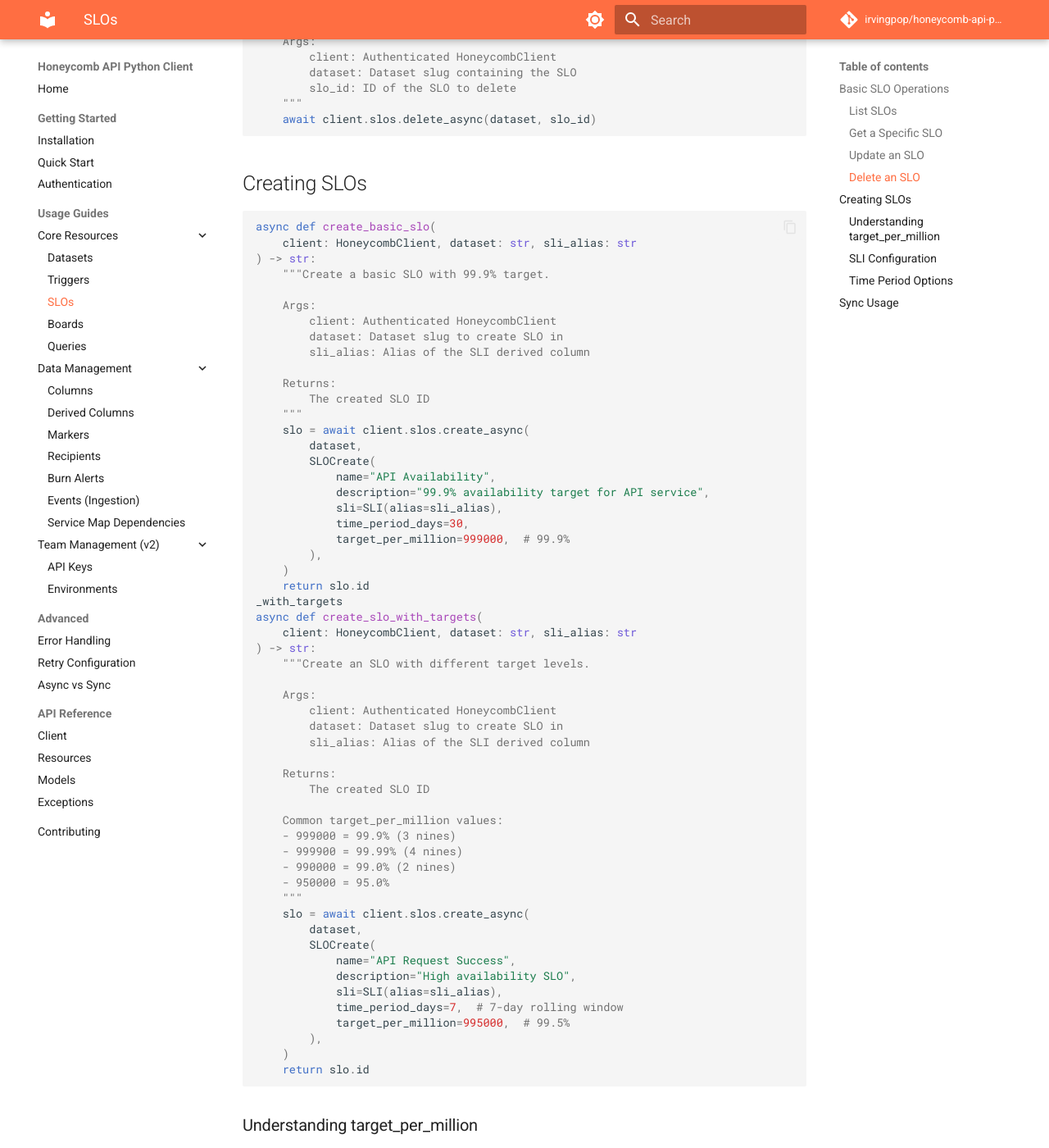
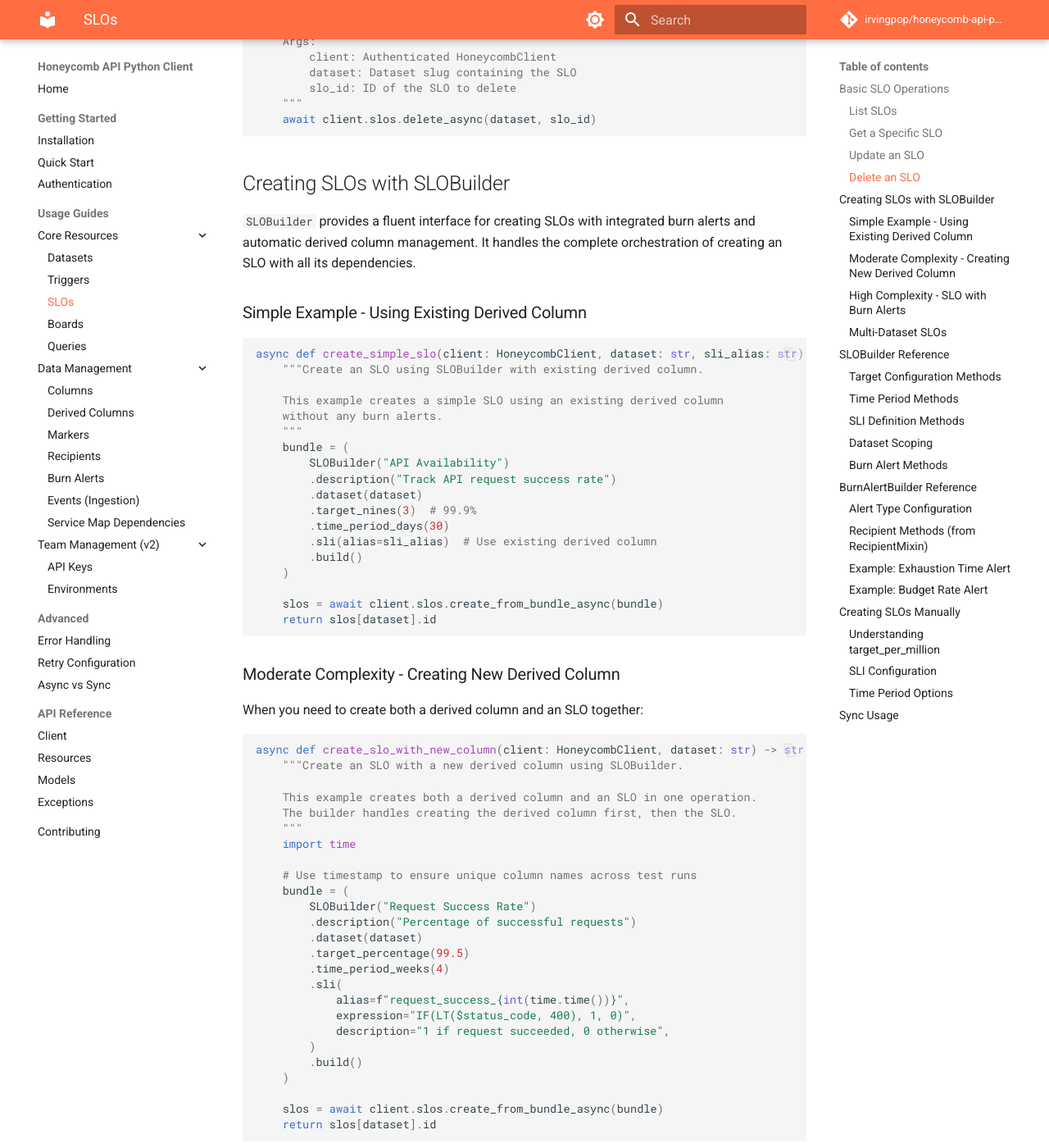
Before and after one commit to irvingpop/honeycomb-api-python, an MkDocs documentation site: the page built from docs/usage/slos.md, in a window 1280 px wide and 1400 px high, scrolled down 1852 px. Shown: the whole window at 82% size. Built offline with MkDocs 1.6.1 and Material for MkDocs 9.7.7, drawn with Linux system fonts in a browser that asks for light colours; comment, search, counter and statistics services are not loaded; some of the changed text lies outside the part shown.

Commit message:
SLO builder and fixing up some integration tests

````diff
--- a/docs/examples/derived_columns/basic_derived_column.py
+++ b/docs/examples/derived_columns/basic_derived_column.py
@@ -44,8 +44,11 @@
     Returns:
         The created derived column ID
     """
+    import time
+
+    # Use timestamp to ensure unique column names across test runs
     dc = (
-        DerivedColumnBuilder("request_success")
+        DerivedColumnBuilder(f"request_success_{int(time.time())}")
         .expression("IF(LT($status_code, 400), 1, 0)")
         .description("1 if request succeeded, 0 otherwise")
         .build()
--- /dev/null
+++ b/docs/examples/slos/builder_slo.py
@@ -0,0 +1,206 @@
+"""SLO Builder CRUD examples - using SLOBuilder for complex SLO creation."""
+
+from __future__ import annotations
+
+from honeycomb import (
+    BurnAlertBuilder,
+    BurnAlertType,
+    HoneycombClient,
+    SLO,
+    SLOBuilder,
+    SLOCreate,
+)
+
+
+# start_example:create_simple
+async def create_simple_slo(client: HoneycombClient, dataset: str, sli_alias: str) -> str:
+    """Create an SLO using SLOBuilder with existing derived column.
+
+    This example creates a simple SLO using an existing derived column
+    without any burn alerts.
+    """
+    bundle = (
+        SLOBuilder("API Availability")
+        .description("Track API request success rate")
+        .dataset(dataset)
+        .target_nines(3)  # 99.9%
+        .time_period_days(30)
+        .sli(alias=sli_alias)  # Use existing derived column
+        .build()
+    )
+
+    slos = await client.slos.create_from_bundle_async(bundle)
+    return slos[dataset].id
+# end_example:create_simple
+
+
+# start_example:create_with_new_column
+async def create_slo_with_new_column(client: HoneycombClient, dataset: str) -> str:
+    """Create an SLO with a new derived column using SLOBuilder.
+
+    This example creates both a derived column and an SLO in one operation.
+    The builder handles creating the derived column first, then the SLO.
+    """
+    import time
+
+    # Use timestamp to ensure unique column names across test runs
+    bundle = (
+        SLOBuilder("Request Success Rate")
+        .description("Percentage of successful requests")
+        .dataset(dataset)
+        .target_percentage(99.5)
+        .time_period_weeks(4)
+        .sli(
+            alias=f"request_success_{int(time.time())}",
+            expression="IF(LT($status_code, 400), 1, 0)",
+            description="1 if request succeeded, 0 otherwise",
+        )
+        .build()
+    )
+
+    slos = await client.slos.create_from_bundle_async(bundle)
+    return slos[dataset].id
+# end_example:create_with_new_column
+
+
+# start_example:create_with_burn_alerts
+async def create_slo_with_burn_alerts(
+    client: HoneycombClient, dataset: str, sli_alias: str, recipient_id: str
+) -> str:
+    """Create an SLO with burn alerts using SLOBuilder.
+
+    This example creates an SLO with two burn alerts:
+    1. Exhaustion time alert - triggers when budget will be exhausted soon
+    2. Budget rate alert - triggers when burn rate exceeds threshold
+
+    The builder handles creating the SLO and all burn alerts in one operation.
+    """
+    bundle = (
+        SLOBuilder("Critical API SLO")
+        .description("High-priority API availability tracking")
+        .dataset(dataset)
+        .target_nines(4)  # 99.99%
+        .time_period_days(30)
+        .sli(alias=sli_alias)
+        # Add exhaustion time alert with existing recipient
+        .exhaustion_alert(
+            BurnAlertBuilder(BurnAlertType.EXHAUSTION_TIME)
+            .exhaustion_minutes(60)
+            .description("Alert when budget exhausts in 1 hour")
+            .recipient_id(recipient_id)
+        )
+        # Add budget rate alert with existing recipient
+        .budget_rate_alert(
+            BurnAlertBuilder(BurnAlertType.BUDGET_RATE)
+            .window_minutes(60)
+            .threshold_percent(2.0)
+            .description("Alert when burn rate exceeds 2% per hour")
+            .recipient_id(recipient_id)
+        )
+        .build()
+    )
+
+    slos = await client.slos.create_from_bundle_async(bundle)
+    return slos[dataset].id
+# end_example:create_with_burn_alerts
+
+
+# start_example:create_multi_dataset
+async def create_multi_dataset_slo(
+    client: HoneycombClient, datasets: list[str]
+) -> dict[str, str]:
+    """Create an SLO across multiple datasets using SLOBuilder.
+
+    When creating an SLO for multiple datasets, any new derived column
+    will be created as environment-wide. This allows the same SLI to be
+    used across all datasets.
+    """
+    bundle = (
+        SLOBuilder("Cross-Service Availability")
+        .description("Overall service availability across all APIs")
+        .datasets(datasets)  # Multiple datasets
+        .target_percentage(99.9)
+        .time_period_days(30)
+        .sli(
+            alias="service_success",
+            expression="IF(EQUALS($status, 200), 1, 0)",
+            description="1 for success, 0 for failure",
+        )
+        .budget_rate_alert(
+            BurnAlertBuilder(BurnAlertType.BUDGET_RATE)
+            .window_minutes(60)
+            .threshold_percent(1.0)
+            .email("platform@example.com")
+        )
+        .build()
+    )
+
+    slos = await client.slos.create_from_bundle_async(bundle)
+    # Return SLO IDs for each dataset
+    return {dataset: slo.id for dataset, slo in slos.items()}
+# end_example:create_multi_dataset
+
+
+# start_example:get
+async def get_slo(client: HoneycombClient, dataset: str, slo_id: str) -> SLO:
+    """Get an SLO by ID."""
+    return await client.slos.get_async(dataset, slo_id)
+# end_example:get
+
+
+# start_example:list
+async def list_slos(client: HoneycombClient, dataset: str) -> list[SLO]:
+    """List all SLOs in a dataset."""
+    return await client.slos.list_async(dataset)
+# end_example:list
+
+
+# start_example:update
+async def update_slo(client: HoneycombClient, dataset: str, slo_id: str) -> SLO:
+    """Update an SLO's target.
+
+    Note: Updates use the low-level SLOCreate model, not the builder.
+    The builder is primarily for initial creation.
+    """
+    existing = await client.slos.get_async(dataset, slo_id)
+
+    # Update the target to 99.95%
+    updated = SLOCreate(
+        name=existing.name,
+        description=existing.description,
+        sli=existing.sli,
+        time_period_days=existing.time_period_days,
+        target_per_million=999500,  # 99.95%
+    )
+
+    return await client.slos.update_async(dataset, slo_id, updated)
+# end_example:update
+
+
+# start_example:delete
+async def delete_slo(client: HoneycombClient, dataset: str, slo_id: str) -> None:
+    """Delete an SLO."""
+    await client.slos.delete_async(dataset, slo_id)
+# end_example:delete
+
+
+# TEST_ASSERTIONS
+async def test_lifecycle(
+    client: HoneycombClient, dataset: str, slo_id: str, sli_alias: str
+) -> None:
+    """Verify the full lifecycle worked."""
+    slo = await client.slos.get_async(dataset, slo_id)
+    assert slo.id == slo_id
+    assert slo.name == "API Availability"
+    assert slo.sli["alias"] == sli_alias  # sli is dict, not SLI object
+    assert slo.target_per_million == 999000  # 99.9%
+
+
+# CLEANUP
+async def cleanup(client: HoneycombClient, dataset: str, slo_id: str) -> None:
+    """Clean up resources (called even on test failure)."""
+    try:
+        # Burn alerts are auto-deleted when SLO is deleted
+        await client.slos.delete_async(dataset, slo_id)
+    except Exception:
+        pass  # Already deleted or doesn't exist
--- a/docs/usage/slos.md
+++ b/docs/usage/slos.md
@@ -44,7 +44,149 @@
 %}
 ```
 
-## Creating SLOs
+## Creating SLOs with SLOBuilder
+
+`SLOBuilder` provides a fluent interface for creating SLOs with integrated burn alerts and automatic derived column management. It handles the complete orchestration of creating an SLO with all its dependencies.
+
+### Simple Example - Using Existing Derived Column
+
+```python
+{%
+   include "../examples/slos/builder_slo.py"
+   start="# start_example:create_simple"
+   end="# end_example:create_simple"
+%}
+```
+
+### Moderate Complexity - Creating New Derived Column
+
+When you need to create both a derived column and an SLO together:
+
+```python
+{%
+   include "../examples/slos/builder_slo.py"
+   start="# start_example:create_with_new_column"
+   end="# end_example:create_with_new_column"
+%}
+```
+
+### High Complexity - SLO with Burn Alerts
+
+Create an SLO with both exhaustion time and budget rate burn alerts:
+
+```python
+{%
+   include "../examples/slos/builder_slo.py"
+   start="# start_example:create_with_burn_alerts"
+   end="# end_example:create_with_burn_alerts"
+%}
+```
+
+### Multi-Dataset SLOs
+
+Create an SLO across multiple datasets with an environment-wide derived column:
+
+```python
+{%
+   include "../examples/slos/builder_slo.py"
+   start="# start_example:create_multi_dataset"
+   end="# end_example:create_multi_dataset"
+%}
+```
+
+## SLOBuilder Reference
+
+### Target Configuration Methods
+
+| Method | Description |
+|--------|-------------|
+| `.target_percentage(percent)` | Set target as percentage (e.g., 99.9) |
+| `.target_nines(nines)` | Set target by number of nines (2-5) |
+| `.target_per_million(value)` | Set target directly as per-million value |
+
+### Time Period Methods
+
+| Method | Description |
+|--------|-------------|
+| `.time_period_days(days)` | Set time period in days (1-90) |
+| `.time_period_weeks(weeks)` | Set time period in weeks |
+
+### SLI Definition Methods
+
+| Method | Description |
+|--------|-------------|
+| `.sli(alias)` | Use existing derived column |
+| `.sli(alias, expression, description)` | Create new derived column |
+
+### Dataset Scoping
+
+| Method | Description |
+|--------|-------------|
+| `.dataset(slug)` | Scope SLO to single dataset |
+| `.datasets([slug1, slug2])` | Scope SLO to multiple datasets (creates environment-wide DC) |
+
+### Burn Alert Methods
+
+| Method | Description |
+|--------|-------------|
+| `.exhaustion_alert(builder)` | Add exhaustion time burn alert |
+| `.budget_rate_alert(builder)` | Add budget rate burn alert |
+
+## BurnAlertBuilder Reference
+
+`BurnAlertBuilder` is used within `SLOBuilder` to configure burn alerts with recipients. It composes `RecipientMixin` for notification management.
+
+### Alert Type Configuration
+
+| Alert Type | Required Methods | Description |
+|------------|------------------|-------------|
+| `EXHAUSTION_TIME` | `.exhaustion_minutes(minutes)` | Alert when budget will be exhausted within timeframe |
+| `BUDGET_RATE` | `.window_minutes(minutes)` + `.threshold_percent(percent)` | Alert when burn rate exceeds threshold |
+
+### Recipient Methods (from RecipientMixin)
+
+See [Recipients documentation](recipients.md#recipient-methods-reference) for full details on available recipient methods:
+- `.email(address)` - Email notification
+- `.slack(channel)` - Slack notification
+- `.pagerduty(routing_key, severity)` - PagerDuty notification
+- `.webhook(url, secret)` - Webhook notification
+- `.msteams(workflow_url)` - MS Teams notification
+- `.recipient_id(id)` - Reference existing recipient by ID
+
+### Example: Exhaustion Time Alert
+
+```python
+from honeycomb import BurnAlertBuilder, BurnAlertType
+
+alert = (
+    BurnAlertBuilder(BurnAlertType.EXHAUSTION_TIME)
+    .exhaustion_minutes(60)
+    .description("Alert when budget exhausts in 1 hour")
+    .recipient_id("recipient-id-123")  # Reference existing recipient
+    .build()
+)
+```
+
+### Example: Budget Rate Alert
+
+```python
+from honeycomb import BurnAlertBuilder, BurnAlertType
+
+alert = (
+    BurnAlertBuilder(BurnAlertType.BUDGET_RATE)
+    .window_minutes(60)
+    .threshold_percent(2.0)
+    .description("Alert when burn rate exceeds 2% per hour")
+    .recipient_id("recipient-id-456")  # Reference existing recipient
+    .build()
+)
+```
+
+**Note**: For integration testing, use `.recipient_id()` to reference recipients configured in Honeycomb. Email, Slack, PagerDuty, and webhook recipients must be set up in Honeycomb first via the Recipients API or UI.
+
+## Creating SLOs Manually
+
+For simple cases or when you need fine-grained control, you can create SLOs directly:
 
 ```python
 {%
````
Also changed, not shown: BUILDER_REFACTOR.md (+4 -4 lines), INTEGRATION_DOCS_TESTS.md (+48 -36 lines), docs/examples/datasets/basic_dataset.py (+8 -1 lines), src/honeycomb/__init__.py (+10 -0 lines), 10 other files.
